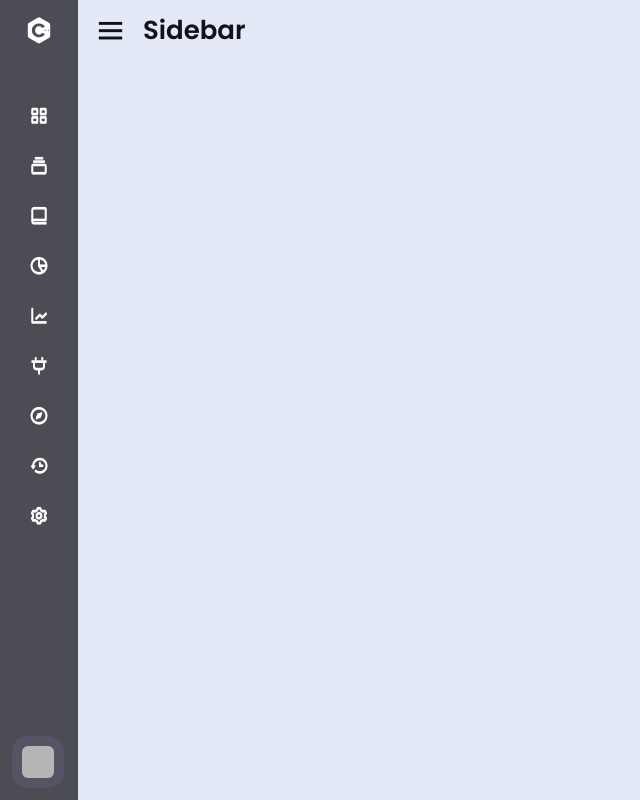
After one commit to JavierMejias24/Sentte, a Django app: template senttevaluation/senttevaluationapp/templates/home.html in a window 1280 px wide. The commit adds this page. Shown: the whole page, without its empty margins (0-640 px from the left). Run offline with Django 3.2, Linux system fonts and the light colour scheme; the template is opened without the code that fills it, so the values that code supplies are empty; some libraries are stand-ins or nearby versions; grey boxes are pictures that could not be loaded.

Commit message:
add sidebar

```diff
--- a/senttevaluation/senttevaluation/settings.py
+++ b/senttevaluation/senttevaluation/settings.py
@@ -10,6 +10,7 @@
 https://docs.djangoproject.com/en/3.2/ref/settings/
 """
 
+import os
 from pathlib import Path
 
 # Build paths inside the project like this: BASE_DIR / 'subdir'.
@@ -119,6 +120,9 @@
 # https://docs.djangoproject.com/en/3.2/howto/static-files/
 
 STATIC_URL = '/static/'
+STATICFILES_DIRS = [
+    os.path.join(BASE_DIR, "static")
+]
 
 # Default primary key field type
 # https://docs.djangoproject.com/en/3.2/ref/settings/#default-auto-field
--- /dev/null
+++ b/senttevaluation/senttevaluationapp/static/javascripts/sidebar.js
@@ -0,0 +1,15 @@
+$(document).ready(function(){
+    let arrow = document.querySelectorAll(".arrow");
+    for (var i = 0; i < arrow.length; i++) {
+        arrow[i].addEventListener("click", (e)=>{
+        let arrowParent = e.target.parentElement.parentElement;//selecting main parent of arrow
+        arrowParent.classList.toggle("showMenu");
+    });
+    }
+    let sidebar = document.querySelector(".sidebar");
+    let sidebarBtn = document.querySelector(".bx-menu");
+    console.log(sidebarBtn);
+    sidebarBtn.addEventListener("click", ()=>{
+    sidebar.classList.toggle("close");
+    });
+})
--- /dev/null
+++ b/senttevaluation/senttevaluationapp/static/stylesheets/sidebar.css
@@ -0,0 +1,245 @@
+/* Google Fonts Import Link */
+@import url('https://fonts.googleapis.com/css2?family=Poppins:wght@300;400;500;600;700&display=swap');
+*{
+  margin: 0;
+  padding: 0;
+  box-sizing: border-box;
+  font-family: 'Poppins', sans-serif;
+}
+.sidebar{
+  position: fixed;
+  top: 0;
+  left: 0;
+  height: 100%;
+  width: 260px;
+  background: #11101d;
+  z-index: 100;
+  transition: all 0.5s ease;
+}
+.sidebar.close{
+  width: 78px;
+}
+.sidebar .logo-details{
+  height: 60px;
+  width: 100%;
+  display: flex;
+  align-items: center;
+}
+.sidebar .logo-details i{
+  font-size: 30px;
+  color: #fff;
+  height: 50px;
+  min-width: 78px;
+  text-align: center;
+  line-height: 50px;
+}
+.sidebar .logo-details .logo_name{
+  font-size: 22px;
+  color: #fff;
+  font-weight: 600;
+  transition: 0.3s ease;
+  transition-delay: 0.1s;
+}
+.sidebar.close .logo-details .logo_name{
+  transition-delay: 0s;
+  opacity: 0;
+  pointer-events: none;
+}
+.sidebar .nav-links{
+  height: 100%;
+  padding: 30px 0 150px 0;
+  overflow: auto;
+}
+.sidebar.close .nav-links{
+  overflow: visible;
+}
+.sidebar .nav-links::-webkit-scrollbar{
+  display: none;
+}
+.sidebar .nav-links li{
+  position: relative;
+  list-style: none;
+  transition: all 0.4s ease;
+}
+.sidebar .nav-links li:hover{
+  background: #1d1b31;
+}
+.sidebar .nav-links li .iocn-link{
+  display: flex;
+  align-items: center;
+  justify-content: space-between;
+}
+.sidebar.close .nav-links li .iocn-link{
+  display: block
+}
+.sidebar .nav-links li i{
+  height: 50px;
+  min-width: 78px;
+  text-align: center;
+  line-height: 50px;
+  color: #fff;
+  font-size: 20px;
+  cursor: pointer;
+  transition: all 0.3s ease;
+}
+.sidebar .nav-links li.showMenu i.arrow{
+  transform: rotate(-180deg);
+}
+.sidebar.close .nav-links i.arrow{
+  display: none;
+}
+.sidebar .nav-links li a{
+  display: flex;
+  align-items: center;
+  text-decoration: none;
+}
+.sidebar .nav-links li a .link_name{
+  font-size: 18px;
+  font-weight: 400;
+  color: #fff;
+  transition: all 0.4s ease;
+}
+.sidebar.close .nav-links li a .link_name{
+  opacity: 0;
+  pointer-events: none;
+}
+.sidebar .nav-links li .sub-menu{
+  padding: 6px 6px 14px 80px;
+  margin-top: -10px;
+  background: #1d1b31;
+  display: none;
+}
+.sidebar .nav-links li.showMenu .sub-menu{
+  display: block;
+}
+.sidebar .nav-links li .sub-menu a{
+  color: #fff;
+  font-size: 15px;
+  padding: 5px 0;
+  white-space: nowrap;
+  opacity: 0.6;
+  transition: all 0.3s ease;
+}
+.sidebar .nav-links li .sub-menu a:hover{
+  opacity: 1;
+}
+.sidebar.close .nav-links li .sub-menu{
+  position: absolute;
+  left: 100%;
+  top: -10px;
+  margin-top: 0;
+  padding: 10px 20px;
+  border-radius: 0 6px 6px 0;
+  opacity: 0;
+  display: block;
+  pointer-events: none;
+  transition: 0s;
+}
+.sidebar.close .nav-links li:hover .sub-menu{
+  top: 0;
+  opacity: 1;
+  pointer-events: auto;
+  transition: all 0.4s ease;
+}
+.sidebar .nav-links li .sub-menu .link_name{
+  display: none;
+}
+.sidebar.close .nav-links li .sub-menu .link_name{
+  font-size: 18px;
+  opacity: 1;
+  display: block;
+}
+.sidebar .nav-links li .sub-menu.blank{
+  opacity: 1;
+  pointer-events: auto;
+  padding: 3px 20px 6px 16px;
+  opacity: 0;
+  pointer-events: none;
+}
+.sidebar .nav-links li:hover .sub-menu.blank{
+  top: 50%;
+  transform: translateY(-50%);
+}
+.sidebar .profile-details{
+  position: fixed;
+  bottom: 0;
+  width: 260px;
+  display: flex;
+  align-items: center;
+  justify-content: space-between;
+  background: #1d1b31;
+  padding: 12px 0;
+  transition: all 0.5s ease;
+}
+.sidebar.close .profile-details{
+  background: none;
+}
+.sidebar.close .profile-details{
+  width: 78px;
+}
+.sidebar .profile-details .profile-content{
+  display: flex;
+  align-items: center;
+}
+.sidebar .profile-details img{
+  height: 52px;
+  width: 52px;
+  object-fit: cover;
+  border-radius: 16px;
+  margin: 0 14px 0 12px;
+  background: #1d1b31;
+  transition: all 0.5s ease;
+}
+.sidebar.close .profile-details img{
+  padding: 10px;
+}
+.sidebar .profile-details .profile_name,
+.sidebar .profile-details .job{
+  color: #fff;
+  font-size: 18px;
+  font-weight: 500;
+  white-space: nowrap;
+}
+.sidebar.close .profile-details i,
+.sidebar.close .profile-details .profile_name,
+.sidebar.close .profile-details .job{
+  display: none;
+}
+.sidebar .profile-details .job{
+  font-size: 12px;
+}
+.home-section{
+  position: relative;
+  background: #E4E9F7;
+  height: 100vh;
+  left: 260px;
+  width: calc(100% - 260px);
+  transition: all 0.5s ease;
+}
+.sidebar.close ~ .home-section{
+  left: 78px;
+  width: calc(100% - 78px);
+}
+.home-section .home-content{
+  height: 60px;
+  display: flex;
+  align-items: center;
+}
+.home-section .home-content .bx-menu,
+.home-section .home-content .text{
+  color: #11101d;
+  font-size: 35px;
+}
+.home-section .home-content .bx-menu{
+  margin: 0 15px;
+  cursor: pointer;
+}
+.home-section .home-content .text{
+  font-size: 26px;
+  font-weight: 600;
+}
+@media (max-width: 420px) {
+  .sidebar.close .nav-links li .sub-menu{
+    display: none;
+  }
+}
--- /dev/null
+++ b/senttevaluation/senttevaluationapp/templates/base.html
@@ -0,0 +1,27 @@
+{% load static %}
+<!DOCTYPE html>
+<html lang="en" dir="ltr">
+<head>
+    <title>{% block title %}Sentte{% endblock %}</title>
+    {% block content %}
+    <meta charset="UTF-8">
+    <meta name="viewport" content="width=device-width, initial-scale=1">
+    <link href="https://cdn.jsdelivr.net/npm/bootstrap@5.1.0/dist/css/bootstrap.min.css" rel="stylesheet" integrity="sha384-KyZXEAg3QhqLMpG8r+8fhAXLRk2vvoC2f3B09zVXn8CA5QIVfZOJ3BCsw2P0p/We" crossorigin="anonymous">
+    <!-- JQUERY -->
+    <script src="https://ajax.googleapis.com/ajax/libs/jquery/3.3.1/jquery.min.js"></script>
+    <!-- FRAMEWORK BOOTSTRAP para el estilo de la pagina -->
+    <link rel="stylesheet" href="https://maxcdn.bootstrapcdn.com/bootstrap/4.0.0/css/bootstrap.min.css">
+    <script src="https://maxcdn.bootstrapcdn.com/bootstrap/4.0.0/js/bootstrap.min.js"></script>
+    <!-- Los iconos tipo Solid de Fontawesome -->
+    <link rel="stylesheet" href="https://use.fontawesome.com/releases/v5.0.8/css/solid.css">
+    <script src="https://use.fontawesome.com/releases/v5.0.7/js/all.js"></script>
+    <script src="https://cdn.jsdelivr.net/npm/bootstrap@5.1.0/dist/js/bootstrap.bundle.min.js" integrity="sha384-U1DAWAznBHeqEIlVSCgzq+c9gqGAJn5c/t99JyeKa9xxaYpSvHU5awsuZVVFIhvj" crossorigin="anonymous"></script>
+    <!-- Boxiocns CDN Link -->
+    <link href='https://unpkg.com/boxicons@2.0.7/css/boxicons.min.css' rel='stylesheet'>
+    <meta name="viewport" content="width=device-width, initial-scale=1.0">
+    <!-- Nuestro css -->
+    <link rel="stylesheet" type="text/css" href="static/stylesheets/sidebar.css">
+    <!-- Nuestro js -->
+    <script src="static/javascripts/sidebar.js"></script>
+    {% endblock %}
+</head>
--- /dev/null
+++ b/senttevaluation/senttevaluationapp/templates/home.html
@@ -0,0 +1,7 @@
+{% include 'base.html' %}
+<body>
+    <main>
+        {% include 'sidebar.html' %}
+    </main>
+
+</body>
--- a/senttevaluation/senttevaluationapp/templates/senttevaluationapp/login.html
+++ b/senttevaluation/senttevaluationapp/templates/login.html
@@ -2,6 +2,7 @@
 <html lang="en">
     <head>
         <meta charset="utf-8">
+        <title>Sentte</title>
         <meta name="viewport" content="width=device-width, initial-scale=1">
         <link href="https://cdn.jsdelivr.net/npm/bootstrap@5.1.0/dist/css/bootstrap.min.css" rel="stylesheet" integrity="sha384-KyZXEAg3QhqLMpG8r+8fhAXLRk2vvoC2f3B09zVXn8CA5QIVfZOJ3BCsw2P0p/We" crossorigin="anonymous">
         <!-- JQUERY -->
@@ -12,14 +13,11 @@
         <!-- Los iconos tipo Solid de Fontawesome -->
         <link rel="stylesheet" href="https://use.fontawesome.com/releases/v5.0.8/css/solid.css">
         <script src="https://use.fontawesome.com/releases/v5.0.7/js/all.js"></script>
-
         <script src="https://cdn.jsdelivr.net/npm/bootstrap@5.1.0/dist/js/bootstrap.bundle.min.js" integrity="sha384-U1DAWAznBHeqEIlVSCgzq+c9gqGAJn5c/t99JyeKa9xxaYpSvHU5awsuZVVFIhvj" crossorigin="anonymous"></script>
         <!-- Nuestro css -->
         <link rel="stylesheet" type="text/css" href="static/stylesheets/login.css">
         <!-- Nuestro js -->
         <script src="static/javascripts/login.js"></script>
-
-        <title>Sentte</title>
     </head>
     <body>
         <div class="container" id="container">
--- /dev/null
+++ b/senttevaluation/senttevaluationapp/templates/sidebar.html
@@ -0,0 +1,125 @@
+<div class="sidebar close">
+  <div class="logo-details">
+    <i class='bx bxl-c-plus-plus'></i>
+    <span class="logo_name">Sentte</span>
+  </div>
+  <ul class="nav-links">
+    <li>
+      <a href="#">
+        <i class='bx bx-grid-alt' ></i>
+        <span class="link_name">Dashboard</span>
+      </a>
+      <ul class="sub-menu blank">
+        <li><a class="link_name" href="#">Category</a></li>
+      </ul>
+    </li>
+    <li>
+      <div class="iocn-link">
+        <a href="#">
+          <i class='bx bx-collection' ></i>
+          <span class="link_name">Category</span>
+        </a>
+        <i class='bx bxs-chevron-down arrow' ></i>
+      </div>
+      <ul class="sub-menu">
+        <li><a class="link_name" href="#">Category</a></li>
+        <li><a href="#">HTML & CSS</a></li>
+        <li><a href="#">JavaScript</a></li>
+        <li><a href="#">PHP & MySQL</a></li>
+      </ul>
+    </li>
+    <li>
+      <div class="iocn-link">
+        <a href="#">
+          <i class='bx bx-book-alt' ></i>
+          <span class="link_name">Posts</span>
+        </a>
+        <i class='bx bxs-chevron-down arrow' ></i>
+      </div>
+      <ul class="sub-menu">
+        <li><a class="link_name" href="#">Posts</a></li>
+        <li><a href="#">Web Design</a></li>
+        <li><a href="#">Login Form</a></li>
+        <li><a href="#">Card Design</a></li>
+      </ul>
+    </li>
+    <li>
+      <a href="#">
+        <i class='bx bx-pie-chart-alt-2' ></i>
+        <span class="link_name">Analytics</span>
+      </a>
+      <ul class="sub-menu blank">
+        <li><a class="link_name" href="#">Analytics</a></li>
+      </ul>
+    </li>
+    <li>
+      <a href="#">
+        <i class='bx bx-line-chart' ></i>
+        <span class="link_name">Chart</span>
+      </a>
+      <ul class="sub-menu blank">
+        <li><a class="link_name" href="#">Chart</a></li>
+      </ul>
+    </li>
+    <li>
+      <div class="iocn-link">
+        <a href="#">
+          <i class='bx bx-plug' ></i>
+          <span class="link_name">Plugins</span>
+        </a>
+        <i class='bx bxs-chevron-down arrow' ></i>
+      </div>
+      <ul class="sub-menu">
+        <li><a class="link_name" href="#">Plugins</a></li>
+        <li><a href="#">UI Face</a></li>
+        <li><a href="#">Pigments</a></li>
+        <li><a href="#">Box Icons</a></li>
+      </ul>
+    </li>
+    <li>
+      <a href="#">
+        <i class='bx bx-compass' ></i>
+        <span class="link_name">Explore</span>
+      </a>
+      <ul class="sub-menu blank">
+        <li><a class="link_name" href="#">Explore</a></li>
+      </ul>
+    </li>
+    <li>
+      <a href="#">
+        <i class='bx bx-history'></i>
+        <span class="link_name">History</span>
+      </a>
+      <ul class="sub-menu blank">
+        <li><a class="link_name" href="#">History</a></li>
+      </ul>
+    </li>
+    <li>
+      <a href="#">
+        <i class='bx bx-cog' ></i>
+        <span class="link_name">Setting</span>
+      </a>
+      <ul class="sub-menu blank">
+        <li><a class="link_name" href="#">Setting</a></li>
+      </ul>
+    </li>
+    <li>
+  <div class="profile-details">
+    <div class="profile-content">
+      <img src="image/profile.jpg" alt="profileImg">
+    </div>
+    <div class="name-job">
+      <div class="profile_name">Prem Shahi</div>
+      <div class="job">Web Desginer</div>
+    </div>
+    <i class='bx bx-log-out' ></i>
+  </div>
+  </li>
+</ul>
+</div>
+<section class="home-section">
+  <div class="home-content">
+    <i class='bx bx-menu' ></i>
+    <span class="text">Sidebar</span>
+  </div>
+</section>
--- a/senttevaluation/senttevaluationapp/urls.py
+++ b/senttevaluation/senttevaluationapp/urls.py
@@ -3,7 +3,7 @@
 from senttevaluationapp import views
 
 urlpatterns = [
-    path('', views.ayuda, name="Login"),
+    path('', views.login, name="Login"),
     path('home', views.home, name="Home"),
     path('grupos', views.grupos, name="Grupos"),
     path('graficos', views.graficos, name="Graficos"),
```
Also changed, not shown: senttevaluation/senttevaluationapp/templates/ayuda.html (added, +7 -0 lines), senttevaluation/senttevaluationapp/templates/graficos.html (added, +7 -0 lines), senttevaluation/senttevaluationapp/templates/grupos.html (added, +7 -0 lines), senttevaluation/senttevaluationapp/templates/senttevaluationapp/graficos.html (deleted, +0 -7 lines), senttevaluation/senttevaluationapp/templates/senttevaluationapp/home.html (deleted, +0 -10 lines), senttevaluation/senttevaluationapp/views.py (+6 -6 lines), senttevaluation/senttevaluationapp/templates/senttevaluationapp/ayuda.html (deleted), senttevaluation/senttevaluationapp/templates/senttevaluationapp/grupos.html (deleted).
